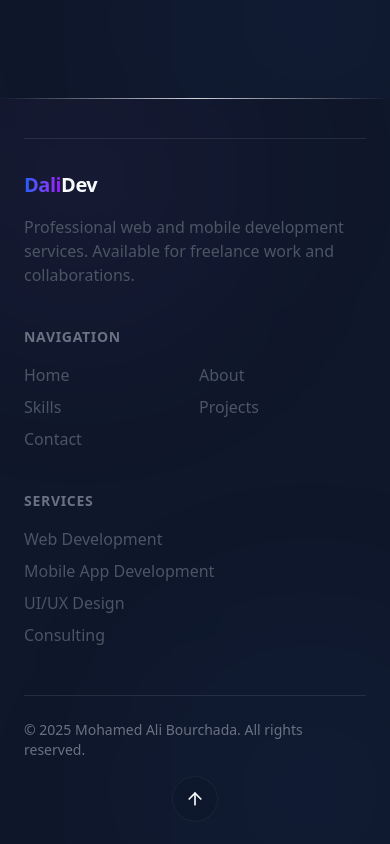
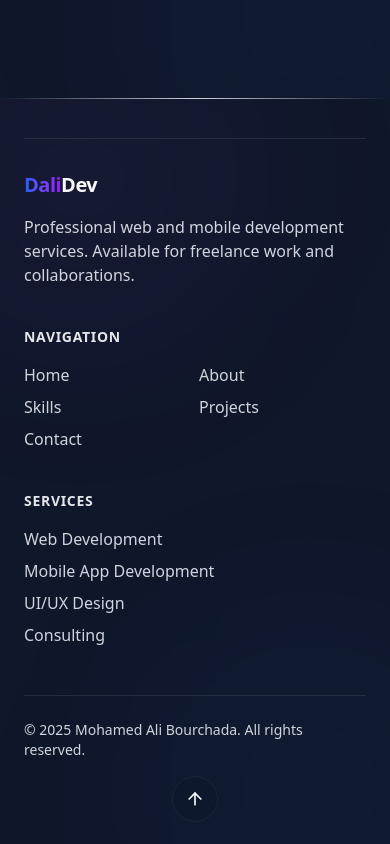
Before and after one commit to Mohamed-Ali-Bourchada/nextjs-portfolio, a Next.js app: page / in a window 390 px wide. Shown: the part 7342-8186 px from the top of the page. Built offline with nearby package versions, Linux system fonts and the light colour scheme.

Commit message:
chore: adjust CSS for better accessibility

```diff
--- a/src/app/globals.css
+++ b/src/app/globals.css
@@ -20,15 +20,15 @@
   --warning: #f59e0b;
   --danger: #ef4444;
 
-  /* Gray palette */
+  /* Gray palette - Updated for better contrast */
   --gray-50: #1e293b;
   --gray-100: #334155;
-  --gray-200: #475569;
-  --gray-300: #64748b;
-  --gray-400: #94a3b8;
-  --gray-500: #cbd5e1;
-  --gray-600: #e2e8f0;
-  --gray-700: #f1f5f9;
+  --gray-200: #94a3b8;  /* Lighter for better contrast */
+  --gray-300: #cbd5e1;  /* Lighter for better contrast */
+  --gray-400: #e2e8f0;
+  --gray-500: #f1f5f9;
+  --gray-600: #f8fafc;
+  --gray-700: #f8fafc;
   --gray-800: #f8fafc;
   --gray-900: #ffffff;
 }
--- a/src/components/layout/Footer.tsx
+++ b/src/components/layout/Footer.tsx
@@ -36,20 +36,20 @@ export default function Footer() {
               <span className="bg-gradient-to-r from-blue-600 to-purple-600 bg-clip-text text-transparent">Dali</span>
               <span className="font-semibold">Dev</span>
             </Link>
-            <p className="mt-4 text-gray-600 dark:text-gray-400 max-w-md">
+            <p className="mt-4 text-gray-300 dark:text-gray-300 max-w-md">
               Professional web and mobile development services.
               Available for freelance work and collaborations.
             </p>
           </div>
 
           <div>
-            <h3 className="text-sm font-semibold uppercase tracking-wider text-gray-500 dark:text-gray-400 mb-4">Navigation</h3>
+            <h3 className="text-sm font-semibold uppercase tracking-wider text-gray-200 dark:text-gray-200 mb-4">Navigation</h3>
             <ul className="grid grid-cols-2 gap-2">
               {["Home", "About", "Skills", "Projects", "Contact"].map((item) => (
                 <li key={item}>
                   <Link
                     href={`#${item.toLowerCase()}`}
-                    className="text-gray-600 dark:text-gray-300 hover:text-blue-600 dark:hover:text-blue-400 transition-colors"
+                    className="text-gray-300 dark:text-gray-300 hover:text-blue-400 dark:hover:text-blue-400 transition-colors"
                   >
                     {item}
                   </Link>
@@ -59,18 +59,18 @@ export default function Footer() {
           </div>
 
           <div>
-            <h3 className="text-sm font-semibold uppercase tracking-wider text-gray-500 dark:text-gray-400 mb-4">Services</h3>
+            <h3 className="text-sm font-semibold uppercase tracking-wider text-gray-200 dark:text-gray-200 mb-4">Services</h3>
             <ul className="space-y-2">
-              <li className="text-gray-600 dark:text-gray-300">Web Development</li>
-              <li className="text-gray-600 dark:text-gray-300">Mobile App Development</li>
-              <li className="text-gray-600 dark:text-gray-300">UI/UX Design</li>
-              <li className="text-gray-600 dark:text-gray-300">Consulting</li>
+              <li className="text-gray-300 dark:text-gray-300">Web Development</li>
+              <li className="text-gray-300 dark:text-gray-300">Mobile App Development</li>
+              <li className="text-gray-300 dark:text-gray-300">UI/UX Design</li>
+              <li className="text-gray-300 dark:text-gray-300">Consulting</li>
             </ul>
           </div>
         </div>
 
         <div className="flex flex-col md:flex-row justify-between items-center pt-6 border-t border-gray-200/10 dark:border-gray-800/30">
-          <p className="text-sm text-gray-500 dark:text-gray-400 mb-4 md:mb-0">
+          <p className="text-sm text-gray-300 dark:text-gray-300 mb-4 md:mb-0">
             © {currentYear} Mohamed Ali Bourchada. All rights reserved.
           </p>
 
--- a/src/components/layout/Header.tsx
+++ b/src/components/layout/Header.tsx
@@ -91,7 +91,7 @@ export default function Header() {
               className={`text-sm font-medium transition-all duration-300 relative ${
                 activeSection === link.href.substring(1)
                   ? "text-blue-400"
-                  : "text-gray-300 hover:text-blue-400"
+                  : "text-gray-200 hover:text-blue-400"
               }`}
             >
               {link.label}
@@ -145,7 +145,7 @@ export default function Header() {
                     className={`text-sm py-2 px-4 rounded-lg transition-colors ${
                       activeSection === link.href.substring(1)
                         ? "text-blue-400 bg-blue-500/5"
-                        : "text-gray-300 hover:bg-gray-800/50"
+                        : "text-gray-200 hover:bg-gray-800/50"
                     }`}
                   >
                     {link.label}
--- a/src/components/sections/Hero.tsx
+++ b/src/components/sections/Hero.tsx
@@ -169,7 +169,7 @@ export default function Hero() {
                     <FaLinkedinIn className="w-4 h-4 text-gray-300" />
                   </motion.a>
                   <motion.a
-                    href="https://twitter.com/ma_bourchada"
+                    href="https://x.com/MohamedBrrr"
                     target="_blank"
                     rel="noopener noreferrer"
                     aria-label="Visit my Twitter profile"
```
